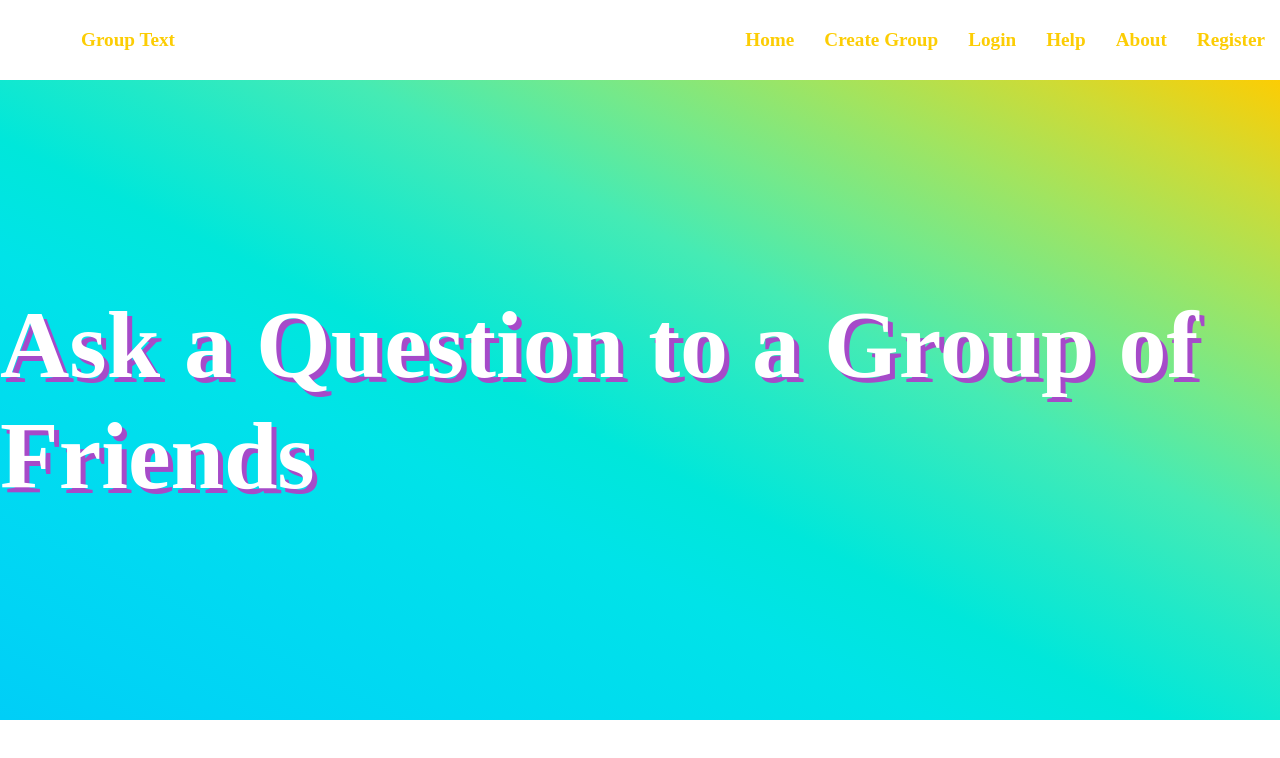
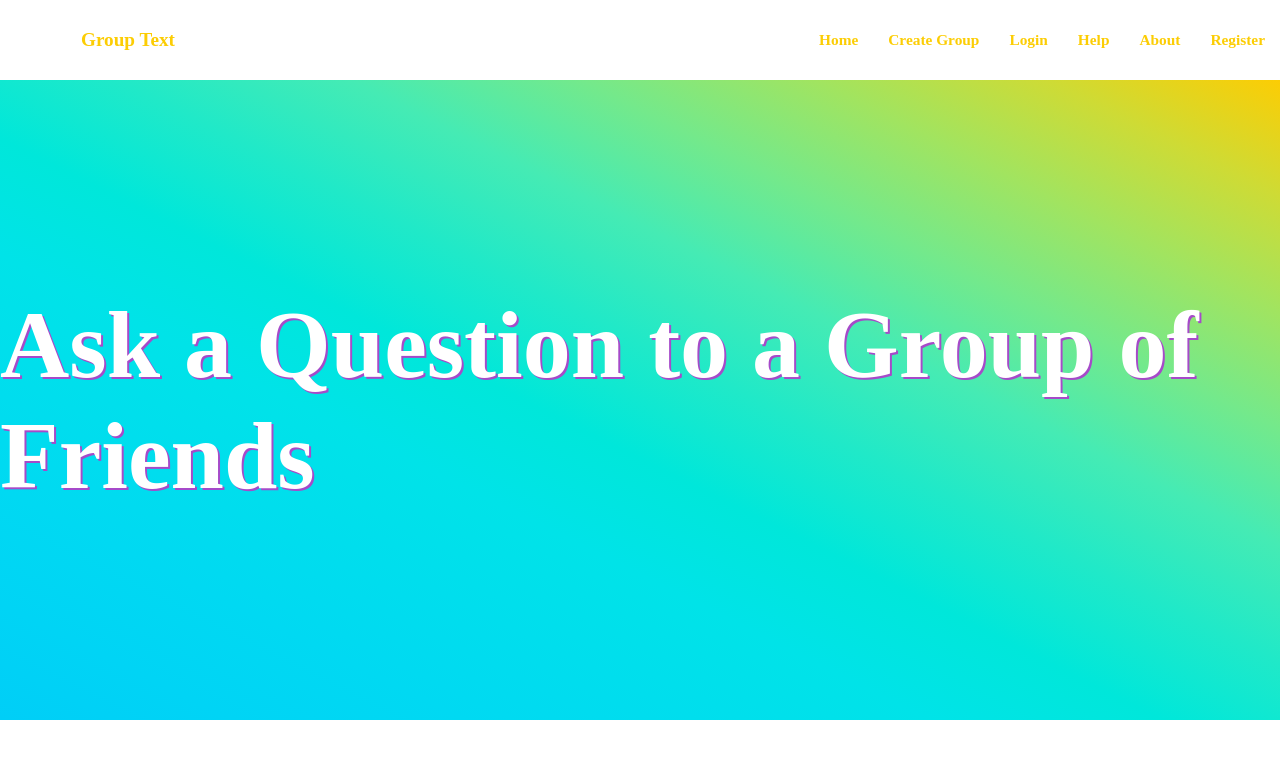
Before and after one commit to lucvankerkvoort/Grouptext, a React (Create React App) app in the folder views/: page / in a window 1280 px wide. Shown: the top 758 px of the page. Built offline with nearby package versions, Linux system fonts and the light colour scheme; a web font is replaced by a local one.

Commit message:
made the page mobile responsive

```diff
--- a/views/src/styles/components/_About.scss
+++ b/views/src/styles/components/_About.scss
@@ -1,11 +1,14 @@
+.Help,
 .About {
+  background: white;
   display: flex;
   height: 90vh;
+  margin: 0px;
   justify-content: center;
   align-items: center;
-  margin: 0px;
   .text {
     display: flex;
+    font-size: 0.7em;
     flex-direction: column;
     justify-content: center;
     text-align: center;
@@ -20,3 +23,20 @@
     }
   }
 }
+
+@media only screen and (min-width: 600px) {
+}
+
+/* Medium devices (landscape tablets, 768px and up) */
+@media only screen and (min-width: 768px) {
+}
+
+/* Extra large devices (large laptops and desktops, 1200px and up) */
+@media only screen and (min-width: 1200px) {
+  .Help,
+  .About {
+    .text {
+      font-size: 1em;
+    }
+  }
+}
--- a/views/src/styles/components/_Help.scss
+++ b/views/src/styles/components/_Help.scss
@@ -7,6 +7,7 @@
   align-items: center;
   .text {
     display: flex;
+    font-size: 0.7em;
     flex-direction: column;
     justify-content: center;
     text-align: center;
@@ -21,3 +22,20 @@
     }
   }
 }
+
+@media only screen and (min-width: 600px) {
+}
+
+/* Medium devices (landscape tablets, 768px and up) */
+@media only screen and (min-width: 768px) {
+}
+
+/* Extra large devices (large laptops and desktops, 1200px and up) */
+@media only screen and (min-width: 1200px) {
+  .Help,
+  .About {
+    .text {
+      font-size: 1em;
+    }
+  }
+}
--- a/views/src/styles/components/_Jumbotron.scss
+++ b/views/src/styles/components/_Jumbotron.scss
@@ -23,7 +23,27 @@
   color: white;
   align-items: center;
   h2 {
-    font-size: 6em;
-    text-shadow: 5px 5px #a64ac9;
+    font-size: 4em;
+    text-shadow: 2px 2px #a64ac9;
   }
 }
+@media only screen and (min-width: 600px) {
+  .jumbotron {
+    h2 {
+      font-size: 6em;
+    }
+  }
+}
+
+/* Medium devices (landscape tablets, 768px and up) */
+@media only screen and (min-width: 768px) {
+}
+
+/* Extra large devices (large laptops and desktops, 1200px and up) */
+@media only screen and (min-width: 1200px) {
+  .jumbotron {
+    h2 {
+      font-size: 6em;
+    }
+  }
+}
--- a/views/src/styles/components/_Navbar.scss
+++ b/views/src/styles/components/_Navbar.scss
@@ -1,5 +1,6 @@
 .navbar {
   display: flex;
+  justify-content: center;
   height: 10vh;
   width: 100%;
   font-family: "Montserrat";
@@ -7,12 +8,12 @@
   color: $yellow;
   background: white;
   .logo {
-    display: flex;
+    display: none;
     width: 20%;
     justify-content: center;
     align-items: center;
     p {
-      font-size: 1.2em;
+      font-size: 0.5em;
       color: $yellow;
     }
     p:hover {
@@ -32,8 +33,8 @@
     width: 80%;
     p {
       color: $yellow;
-      font-size: 1.2em;
-      padding: 0 15px;
+      font-size: 0.8em;
+      padding: 0 2px;
       cursor: pointer;
     }
     p:hover {
@@ -47,18 +48,37 @@
   }
 }
 
-@media only screen and (max-width: 600px) {
-  .logo {
-    display: none;
+@media only screen and (min-width: 600px) {
+  .navbar {
+    margin-left: 0px;
+
+    .navbar-items {
+      p {
+        padding: 0 15px;
+      }
+    }
+
+    .logo {
+      display: flex;
+      width: 20%;
+      justify-content: center;
+      align-items: center;
+      p {
+        font-size: 1.2em;
+        color: $yellow;
+      }
+    }
   }
   .navbar-items {
-    font-size: 0.7em;
+    font-size: 1.2em;
     width: 100%;
   }
-  .navbar-items p {
-    padding: 0 5px;
-  }
-  .text {
-    font-size: 0.7em;
-  }
 }
+
+/* Medium devices (landscape tablets, 768px and up) */
+@media only screen and (min-width: 768px) {
+}
+
+/* Extra large devices (large laptops and desktops, 1200px and up) */
+@media only screen and (min-width: 1200px) {
+}
```
